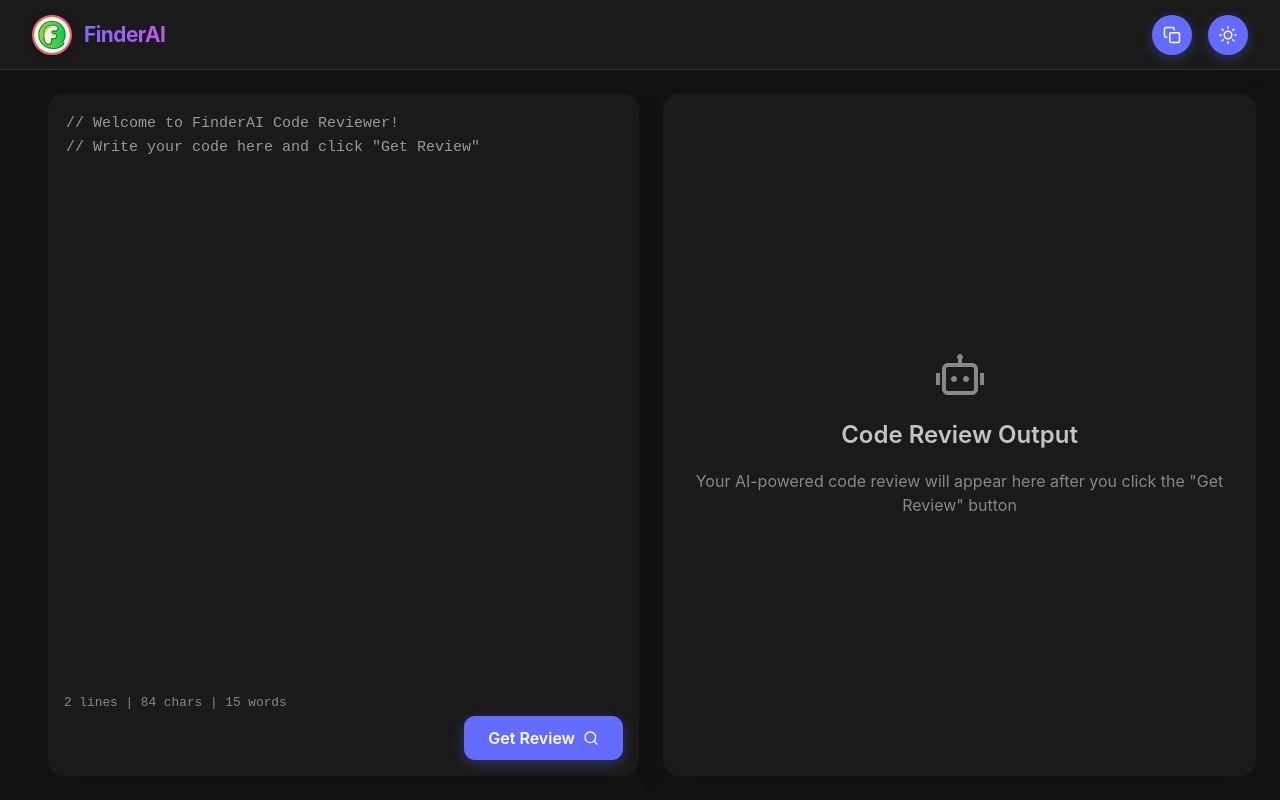
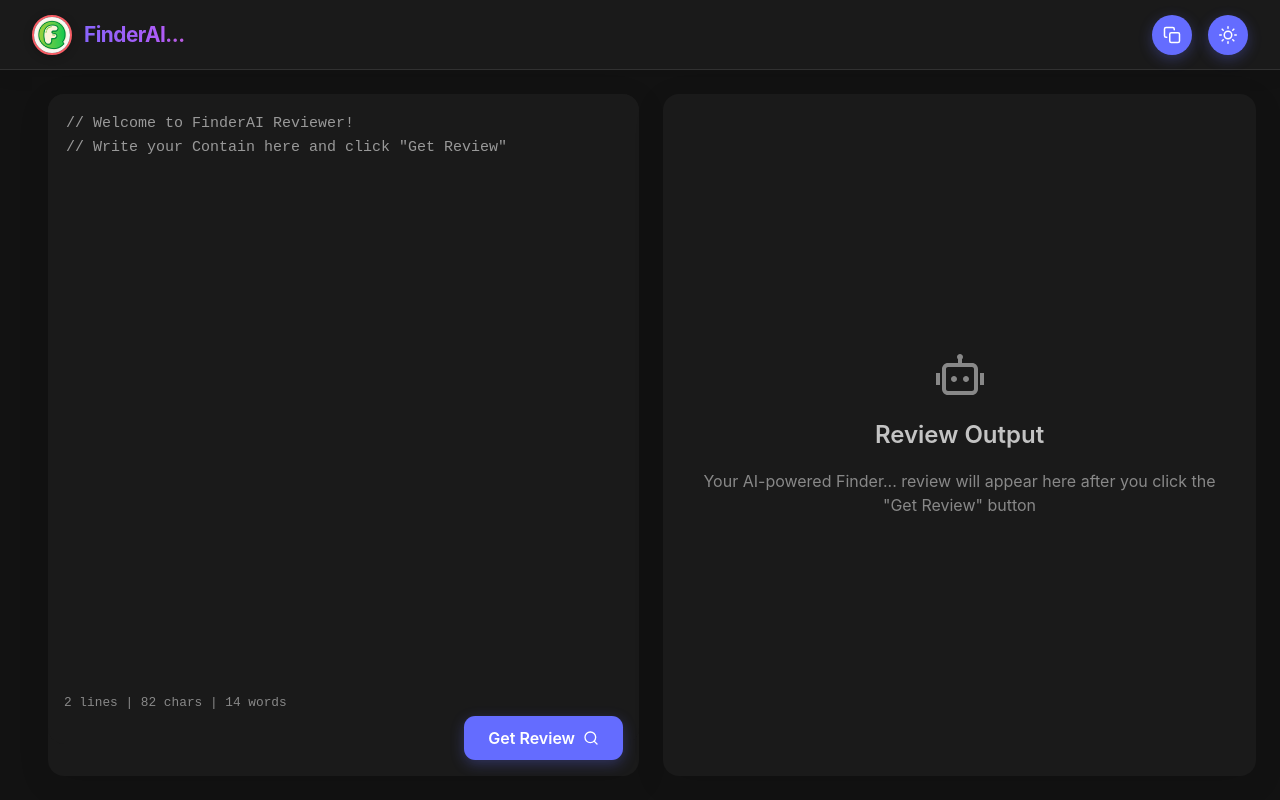
Before and after one commit to vishalsinha2004/FinderAI, a React (Vite) app in the folder Frontend/: page / in a window 1280 px wide. Built offline with nearby package versions, Linux system fonts and the light colour scheme.

Commit message:
Update welcome message and navbar title for consistency in App component

```diff
--- a/Frontend/src/App.jsx
+++ b/Frontend/src/App.jsx
@@ -18,7 +18,7 @@ function App() {
     const savedMode = localStorage.getItem('darkMode');
     return savedMode ? JSON.parse(savedMode) : true;
   });
-  const [code, setCode] = useState(`// Welcome to FinderAI Code Reviewer!\n// Write your code here and click "Get Review"`);
+  const [code, setCode] = useState(`// Welcome to FinderAI Reviewer!\n// Write your Contain here and click "Get Review"`);
   const [loading, setLoading] = useState(false);
   const [review, setReview] = useState('');
 
@@ -57,7 +57,7 @@ function App() {
       <nav className="navbar">
         <div className="navbar-brand">
           <img src={logo} alt="Finder Logo" className="logo-img" />
-          <span>FinderAI</span>
+          <span>FinderAI...</span>
         </div>
         <div className="navbar-actions">
           <button className="copy-button" onClick={copyToClipboard} aria-label="Copy code">
@@ -140,8 +140,8 @@ function App() {
           ) : (
             <div className="placeholder">
               <RiRobot2Line size={48} className="rgb-animate" />
-              <h3>Code Review Output</h3>
-              <p>Your AI-powered code review will appear here after you click the "Get Review" button</p>
+              <h3>Review Output</h3>
+              <p>Your AI-powered Finder... review will appear here after you click the "Get Review" button</p>
             </div>
           )}
         </div>
```
